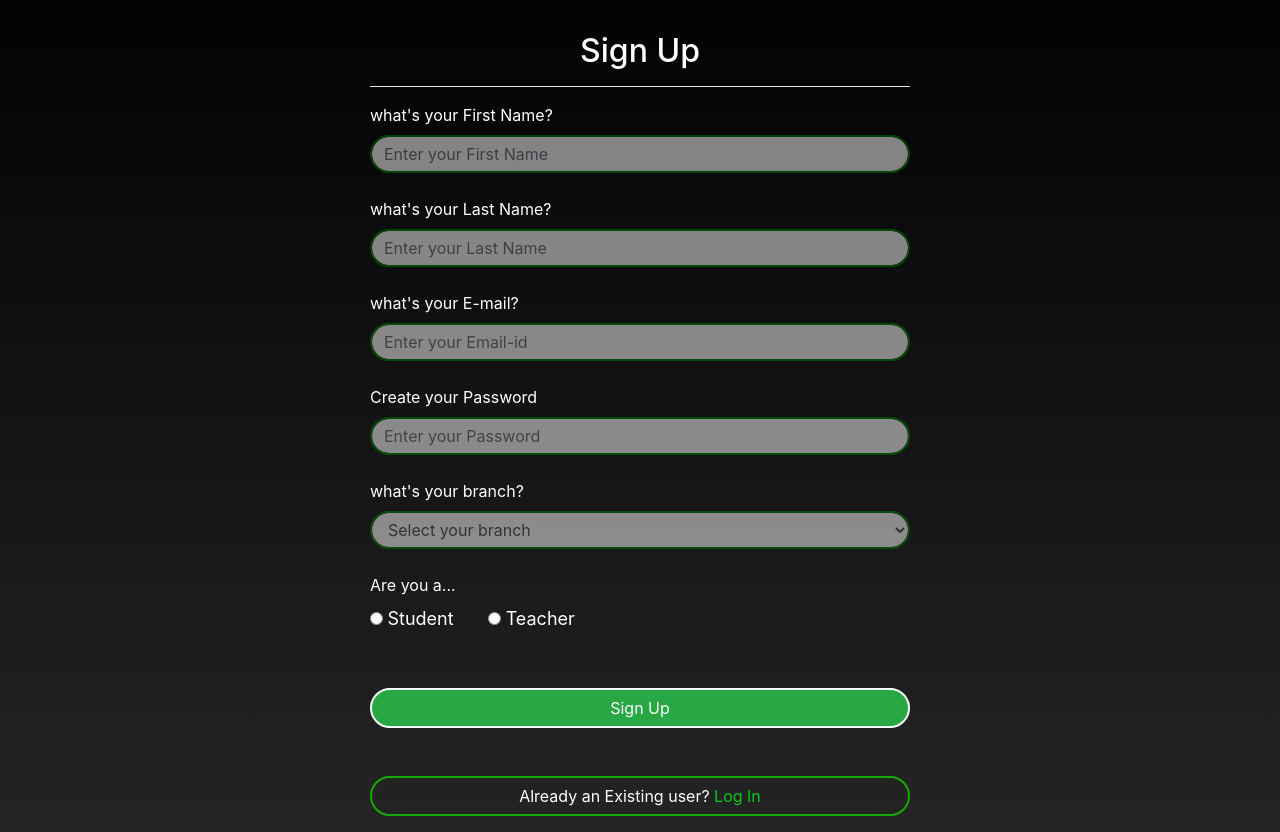
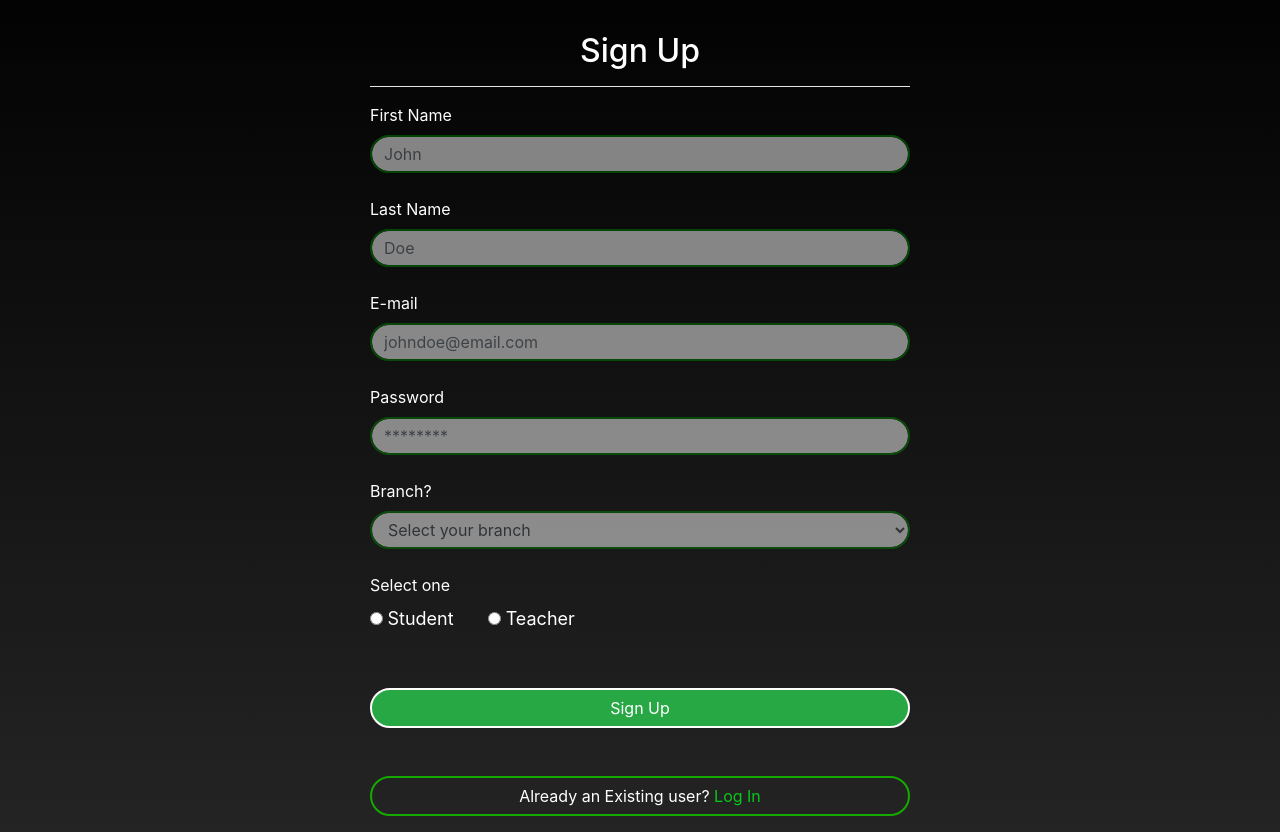
Before and after one commit to PlayerR18/NotesSharingProject, a Django app: page /signup in a window 1280 px wide. Shown: the part 58-890 px from the top of the page. Run offline with Django 3.2, Linux system fonts and the light colour scheme; some libraries are stand-ins or nearby versions.

Commit message:
updated placeholders, much cooler now

```diff
--- a/notes/templates/login.html
+++ b/notes/templates/login.html
@@ -39,9 +39,9 @@
         <form method="post">
             {% csrf_token %}
             <label class=" text-white">E-mail Address</label>
-            <input type="email" class="form-control" style="border: 2px solid green; border-radius:80px;color:black" placeholder="Enter your Email-id" name="emailid"><br>
+            <input type="email" class="form-control" style="border: 2px solid green; border-radius:80px;color:black" placeholder="johndoe@email.com" name="emailid"><br>
             <label class=" text-white" >Password</label>
-            <input type="password" class="form-control" style="border: 2px solid green;border-radius:80px" placeholder="Enter your Password" name="emailid">
+            <input type="password" class="form-control" style="border: 2px solid green;border-radius:80px" placeholder="********" name="password">
             <input type="submit" class="btn btn-success text-white mt-5" style="border: 2px solid rgb(255, 255, 255);border-radius:80px; margin-right: 30px; width:40%" value="Log in">
             <a href="{%url 'signup'%}" class="btn btn-success text-white mt-5" style="border: 2px solid rgb(255, 255, 255);border-radius:80px; margin-left: 30px; width:40%" >Sign Up</a>
             <a href="{%url 'login_admin'%}" class="btn text-black mt-5" style="border: 2px solid rgb(20, 170, 0);border-radius:80px; ; width:100%" ><span style="color:white">Login as an </span><span style="color:rgb(7, 201, 23)">Administrator</span></a>
--- a/notes/templates/signup.html
+++ b/notes/templates/signup.html
@@ -61,23 +61,23 @@
     <HR style="background-color:white">
         <form method="post">
             {% csrf_token %}
-            <label class=" text-white">what's your First Name?</label>
-            <input type="text" class="form-control" style="border: 2px solid green; border-radius:80px;color:black" placeholder="Enter your First Name" name="name"><br>
-            <label class=" text-white">what's your Last Name?</label>
-            <input type="text" class="form-control" style="border: 2px solid green; border-radius:80px;color:black" placeholder="Enter your Last Name" name="name"><br>
-            <label class=" text-white">what's your E-mail?</label>
-            <input type="email" class="form-control" style="border: 2px solid green; border-radius:80px;color:black" placeholder="Enter your Email-id" name="emailid"><br>
-            <label class=" text-white" >Create your Password</label>
-            <input type="password" class="form-control" style="border: 2px solid green;border-radius:80px" placeholder="Enter your Password" name="password"><br>
-            <label class=" text-white">what's your branch?</label>
-            <select class="form-control"  style="border: 2px solid green;border-radius:80px" name="branch">
+            <label class=" text-white">First Name</label>
+            <input type="text" class="form-control" style="border: 2px solid green; border-radius:80px;color:black" placeholder="John" name="name"><br>
+            <label class=" text-white">Last Name</label>
+            <input type="text" class="form-control" style="border: 2px solid green; border-radius:80px;color:black" placeholder="Doe" name="name"><br>
+            <label class=" text-white">E-mail</label>
+            <input type="email" class="form-control" style="border: 2px solid green; border-radius:80px;color:black" placeholder="johndoe@email.com" name="emailid"><br>
+            <label class=" text-white" >Password</label>
+            <input type="password" class="form-control" style="border: 2px solid green;border-radius:80px" placeholder="********" name="password"><br>
+            <label class=" text-white">Branch?</label>
+            <select class="form-control"  style="border: 2px solid green;border-radius:80px" name="Branch">
                 <option value="" disabled selected>Select your branch</option>
                 <option value="BCA">BCA</option>
                 <option value="BBA">BBA</option>
                 <option value="B.com">B.Com</option>
             </select>
             <br>
-            <label class=" text-white">Are you a...</label><br>
+            <label class=" text-white">Select one</label><br>
             <input class=" text-white" type="radio" id="male" name="gender" value="male">
             <label class=" text-white" style="margin-right: 30px;font-size:18" for="male">Student</label>
             <input class=" text-white" type="radio" id="female" name="gender" value="female">
```
